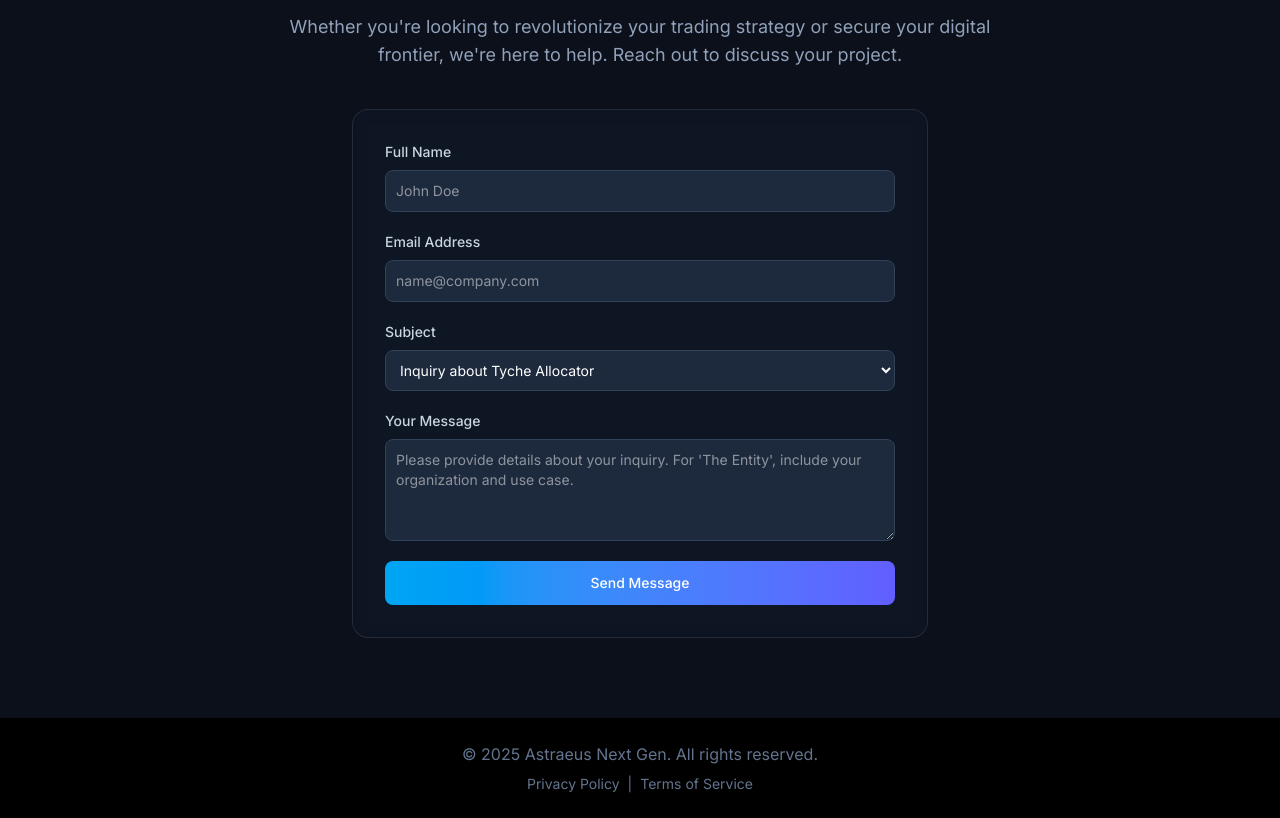
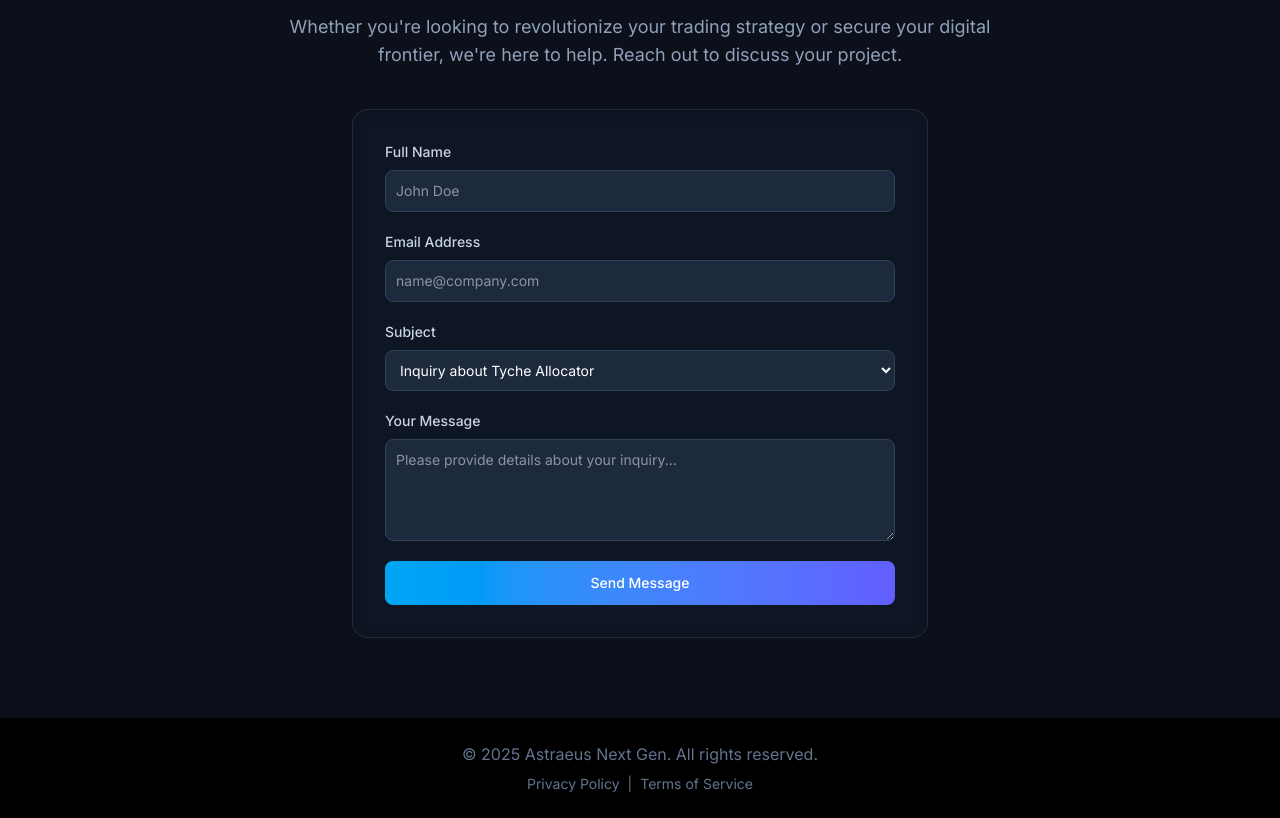
Before and after one commit to Derek1350/Astreaus-Next-Gen-UI, a React (Vite) app: page / in a window 1280 px wide. Shown: the part 2714-3532 px from the top of the page. Built offline with nearby package versions, Linux system fonts and the light colour scheme.

Commit message:
Email Service added

```diff
--- a/package.json
+++ b/package.json
@@ -10,6 +10,7 @@
     "preview": "vite preview"
   },
   "dependencies": {
+    "@emailjs/browser": "^4.4.1",
     "@emotion/react": "^11.14.0",
     "@emotion/styled": "^11.14.1",
     "@mui/icons-material": "^7.3.2",
--- a/src/components/sections/ContactSection.jsx
+++ b/src/components/sections/ContactSection.jsx
@@ -1,17 +1,51 @@
+// Frontend/src/components/sections/ContactSection.jsx
+
 import React, { useState } from 'react';
+import emailjs from '@emailjs/browser';
 
 const ContactSection = () => {
-    const [submitted, setSubmitted] = useState(false);
+    // --- State to manage form inputs and submission status ---
+    const [formData, setFormData] = useState({
+        name: '',
+        email: '',
+        subject: 'Inquiry about Tyche Allocator',
+        message: ''
+    });
+    const [status, setStatus] = useState('idle'); // Can be: idle, sending, success, error
+
+    const handleChange = (e) => {
+        const { id, value } = e.target;
+        setFormData(prevState => ({ ...prevState, [id]: value }));
+    };
 
     const handleSubmit = (e) => {
         e.preventDefault();
-        setSubmitted(true);
-        // Here you would typically handle form submission, e.g., send to an API
-        console.log('Form submitted');
-        setTimeout(() => {
-            e.target.reset();
-            setSubmitted(false);
-        }, 3000);
+        setStatus('sending');
+
+        // --- Replace these with your actual IDs from your EmailJS dashboard ---
+        const serviceID = 'service_kk3pxev';
+        const templateID = 'template_cvtwm8g';
+        const publicKey = 'sAgBEUXdKLbkk6VaR';
+
+        emailjs.send(serviceID, templateID, formData, publicKey)
+            .then(() => {
+                setStatus('success');
+                // Reset form and status after a few seconds
+                setTimeout(() => {
+                    setFormData({ name: '', email: '', subject: 'Inquiry about Tyche Allocator', message: '' });
+                    setStatus('idle');
+                }, 3000);
+            })
+            .catch((err) => {
+                console.error('FAILED TO SEND EMAIL...', err);
+                setStatus('error');
+            });
+    };
+
+    // --- Dynamic button text based on submission status ---
+    const getButtonText = () => {
+        if (status === 'sending') return 'Sending...';
+        return 'Send Message';
     };
 
     return (
@@ -24,25 +58,30 @@ const ContactSection = () => {
                     </p>
                 </div>
 
-                <form onSubmit={handleSubmit} className="max-w-xl mx-auto card-border p-8 rounded-2xl">
-                    {submitted ? (
+                <div className="max-w-xl mx-auto card-border p-8 rounded-2xl">
+                    {status === 'success' ? (
                         <div className="text-center p-4 bg-sky-900/50 border border-sky-700 rounded-lg">
-                           <h3 className="font-bold text-lg text-sky-300">Thank You!</h3>
-                           <p className="text-slate-300">Your message has been sent. We will get back to you shortly.</p>
+                            <h3 className="font-bold text-lg text-sky-300">Thank You!</h3>
+                            <p className="text-slate-300">Your message has been sent. We will get back to you shortly.</p>
                         </div>
                     ) : (
-                        <>
+                        <form onSubmit={handleSubmit}>
+                            {status === 'error' && (
+                                <p className="text-center p-2 mb-4 bg-red-900/50 border border-red-700 rounded-lg text-red-300">
+                                    Something went wrong. Please try again later.
+                                </p>
+                            )}
                             <div className="mb-5">
                                 <label htmlFor="name" className="block mb-2 text-sm font-medium text-slate-300">Full Name</label>
-                                <input type="text" id="name" className="bg-slate-800 border border-slate-700 text-white text-sm rounded-lg focus:ring-sky-500 focus:border-sky-500 block w-full p-2.5" placeholder="John Doe" required />
+                                <input type="text" id="name" value={formData.name} onChange={handleChange} className="bg-slate-800 border border-slate-700 text-white text-sm rounded-lg focus:ring-sky-500 focus:border-sky-500 block w-full p-2.5" placeholder="John Doe" required />
                             </div>
                             <div className="mb-5">
                                 <label htmlFor="email" className="block mb-2 text-sm font-medium text-slate-300">Email Address</label>
-                                <input type="email" id="email" className="bg-slate-800 border border-slate-700 text-white text-sm rounded-lg focus:ring-sky-500 focus:border-sky-500 block w-full p-2.5" placeholder="name@company.com" required />
+                                <input type="email" id="email" value={formData.email} onChange={handleChange} className="bg-slate-800 border border-slate-700 text-white text-sm rounded-lg focus:ring-sky-500 focus:border-sky-500 block w-full p-2.5" placeholder="name@company.com" required />
                             </div>
                             <div className="mb-5">
                                 <label htmlFor="subject" className="block mb-2 text-sm font-medium text-slate-300">Subject</label>
-                                <select id="subject" className="bg-slate-800 border border-slate-700 text-white text-sm rounded-lg focus:ring-sky-500 focus:border-sky-500 block w-full p-2.5">
+                                <select id="subject" value={formData.subject} onChange={handleChange} className="bg-slate-800 border border-slate-700 text-white text-sm rounded-lg focus:ring-sky-500 focus:border-sky-500 block w-full p-2.5">
                                     <option>Inquiry about Tyche Allocator</option>
                                     <option>Consultation for The Entity</option>
                                     <option>AI Security Solutions</option>
@@ -51,12 +90,14 @@ const ContactSection = () => {
                             </div>
                             <div className="mb-5">
                                 <label htmlFor="message" className="block mb-2 text-sm font-medium text-slate-300">Your Message</label>
-                                <textarea id="message" rows="4" className="bg-slate-800 border border-slate-700 text-white text-sm rounded-lg focus:ring-sky-500 focus:border-sky-500 block w-full p-2.5" placeholder="Please provide details about your inquiry. For 'The Entity', include your organization and use case."></textarea>
+                                <textarea id="message" rows="4" value={formData.message} onChange={handleChange} className="bg-slate-800 border border-slate-700 text-white text-sm rounded-lg focus:ring-sky-500 focus:border-sky-500 block w-full p-2.5" placeholder="Please provide details about your inquiry..."></textarea>
                             </div>
-                            <button type="submit" className="w-full text-white bg-gradient-to-r from-sky-500 to-indigo-500 hover:opacity-90 focus:ring-4 focus:outline-none focus:ring-sky-300 font-medium rounded-lg text-sm px-5 py-3 text-center">Send Message</button>
-                        </>
+                            <button type="submit" disabled={status === 'sending'} className="w-full text-white bg-gradient-to-r from-sky-500 to-indigo-500 hover:opacity-90 focus:ring-4 focus:outline-none focus:ring-sky-300 font-medium rounded-lg text-sm px-5 py-3 text-center disabled:opacity-50 disabled:cursor-not-allowed">
+                                {getButtonText()}
+                            </button>
+                        </form>
                     )}
-                </form>
+                </div>
             </div>
         </section>
     );
```
Also changed, not shown: 1 other file (tests, documents, lock files or other folders).
